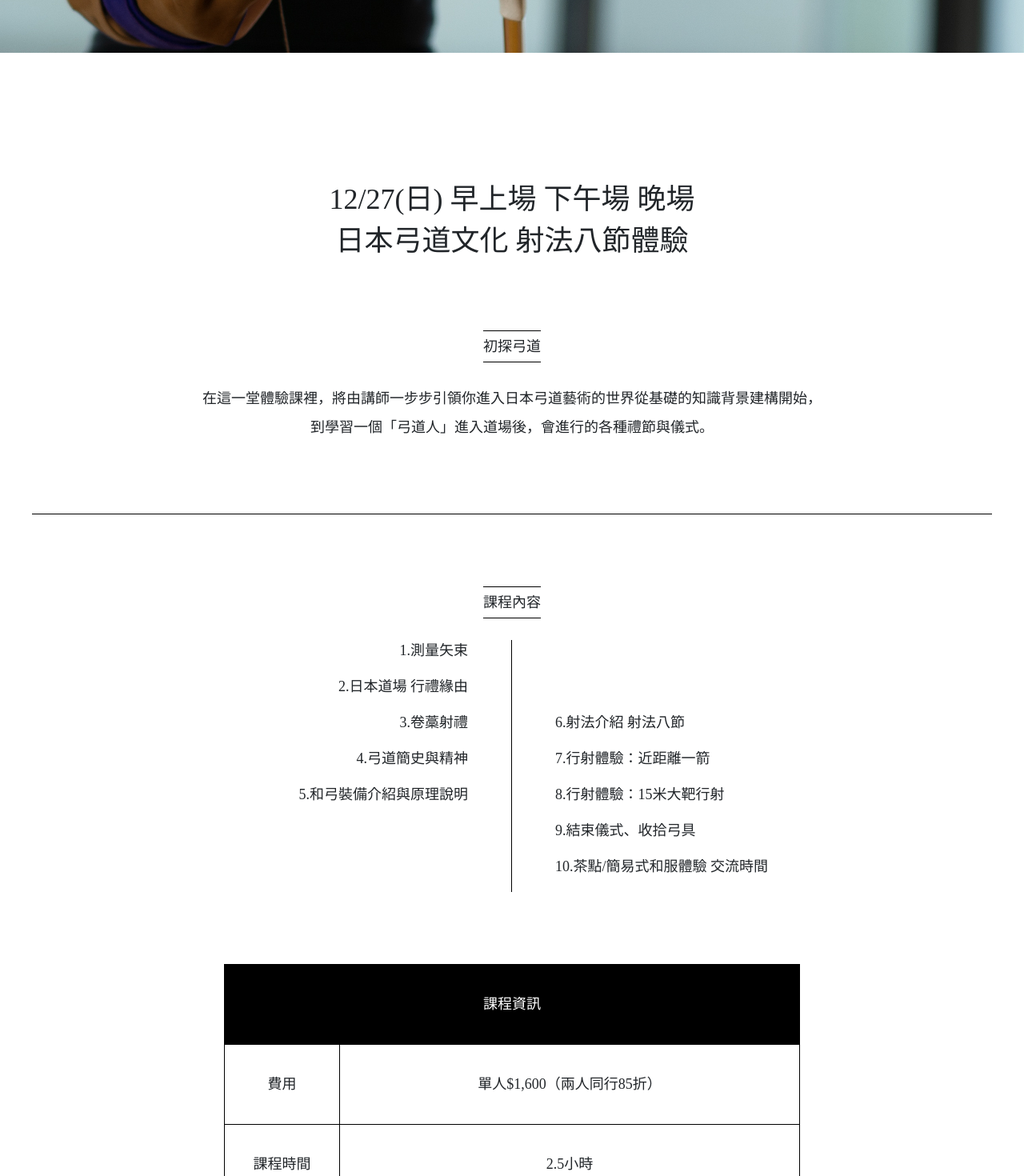
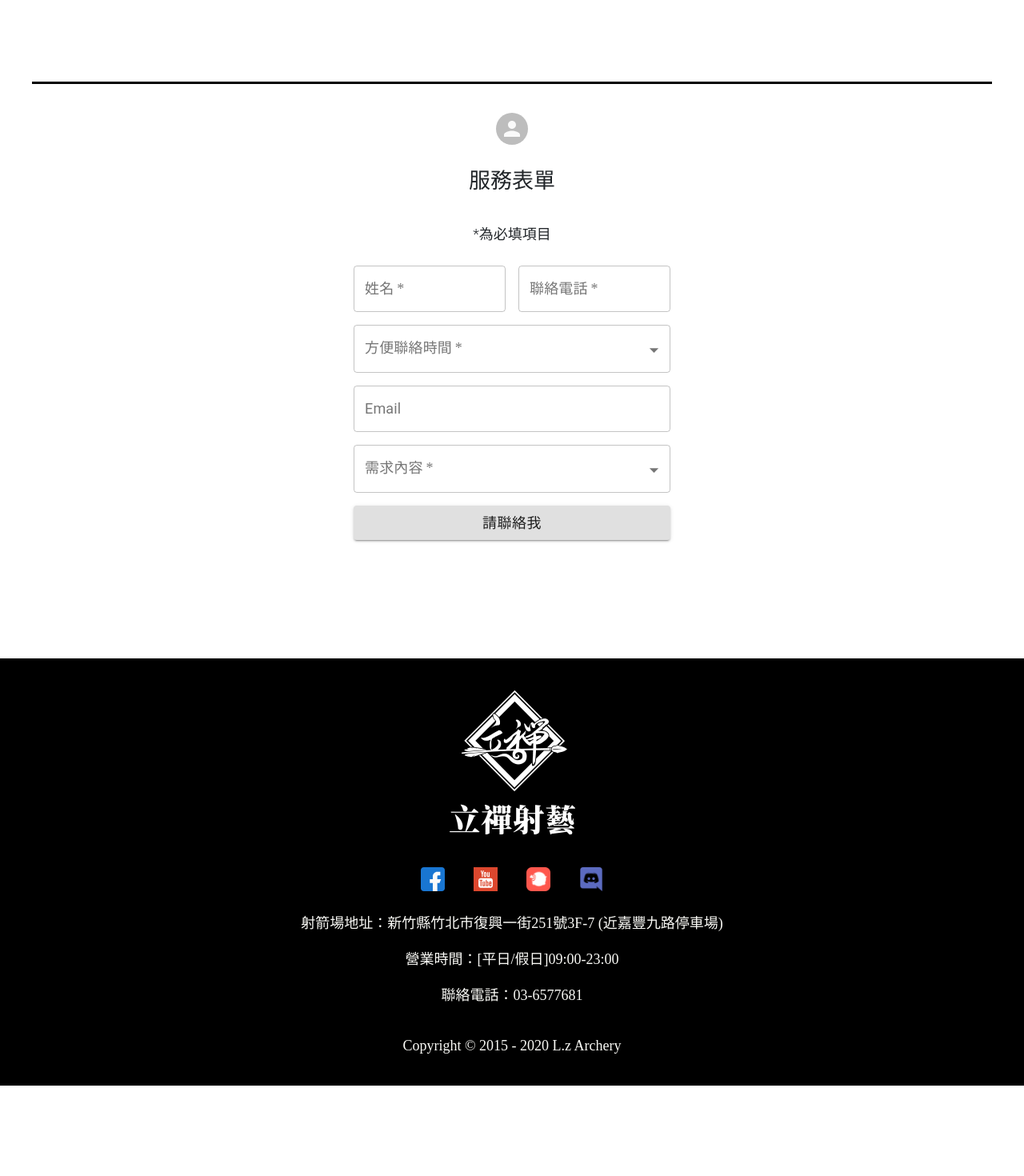
Before and after one commit to marketingcrespirit/lzarcheryhomepagefront, a Next.js app: page /experiences/kyudo in a window 1280 px wide. Shown: the part 1330-2800 px from the top of the page at 80% size. After the commit the page ends 2687 px from the top, so only its background shows below. Built offline with nearby package versions, Linux system fonts and the light colour scheme; a web font is replaced by a local one.

Commit message:
刪除和弓課程介紹內容

```diff
--- a/sections/Japanese.js
+++ b/sections/Japanese.js
@@ -10,122 +10,6 @@ export default function Experience() {
         <p>手持弓矢，在寬敞明亮的場館中、禮敬於心，深深鞠躬，雜念在吐息之中如煙飄散。</p>
         <p>身著上白下黑的衣裝、威儀凜然；徐行至射位，一步步牢實的完成射法八節，清亮的弦音起落，恭敬、莊嚴。充滿自信的人們，是場館中最美的風景。</p>
         <p>即使日子裡的繁忙，壓得我們忘了怎麼關心自己；但在弓道裡，透過弓與箭，總能自然而然的導引，靜觀內在的情緒、身體，甚至每一口呼吸。</p>
-        <p>在2020的尾端，來立禪紀錄下最美好的自己。 </p>
-        <p>（課後提供簡易式和服體驗與茶點時間，歡迎與好友同行體驗。）</p>
-      </div>
-
-      <TitleTag title="課程內容" bgNumber={10} />
-      <div className={styles.bodyWrapper}>
-        <div className={styles.bodyTitle}>
-          <div className={styles.bodyTitleTxt}>
-            <h2>12/27(日) 早上場 下午場 晚場</h2>
-            <h2>日本弓道文化 射法八節體驗</h2>
-          </div>
-          <div>
-            <div>
-              <div className={styles.subtitle}>
-                <p>初探弓道</p>
-              </div>
-              <p>在這一堂體驗課裡，將由講師一步步引領你進入日本弓道藝術的世界從基礎的知識背景建構開始，到學習一個「弓道人」進入道場後，會進行的各種禮節與儀式。</p>
-            </div>
-          </div>
-        </div>
-
-        <div>
-          <div className={styles.subtitle}>
-            <p>課程內容</p>
-          </div>
-          <div className={styles.classContent}>
-            <div className={styles.classContentLeft}>
-              <p>1.測量矢束</p>
-              <p>2.日本道場 行禮緣由</p>
-              <p>3.卷藁射禮</p>
-              <p>4.弓道簡史與精神</p>
-              <p>5.和弓裝備介紹與原理說明</p>
-            </div>
-            <div className={styles.classContentRight}>
-              <p>6.射法介紹 射法八節</p>
-              <p>7.行射體驗：近距離一箭</p>
-              <p>8.行射體驗：15米大靶行射</p>
-              <p>9.結束儀式、收拾弓具</p>
-              <p>10.茶點/簡易式和服體驗 交流時間</p>
-            </div>
-          </div>
-        </div>
-
-        <div className={styles.tables}>
-          <table className={styles.tg}>
-            <tbody>
-              <tr>
-                <td className={`${styles.tgC3ow} ${styles.dark}`} colSpan="2">
-                  課程資訊
-                </td>
-              </tr>
-              <tr>
-                <td className={`${styles.tgC3ow} ${styles.left}`}>費用</td>
-                <td className={styles.tgBaqh}>單人$1,600（兩人同行85折）</td>
-              </tr>
-              <tr>
-                <td className={`${styles.tgC3ow} ${styles.left}`}>課程時間</td>
-                <td className={styles.tgBaqh}>2.5小時</td>
-              </tr>
-              <tr>
-                <td className={`${styles.tgC3ow} ${styles.left}`}>人數限制</td>
-                <td className={styles.tgBaqh}>至多15人</td>
-              </tr>
-              <tr>
-                <td className={`${styles.tgC3ow} ${styles.left}`}>場次</td>
-                <td className={styles.tgBaqh}>{`早場09:30-12:00 \n  午場14:30-17:00  \n 晚場18:30-21:00`}</td>
-              </tr>
-              <tr>
-                <td className={`${styles.tgC3ow} ${styles.left}`}>地點</td>
-                <td className={styles.tgBaqh}>立禪射藝（新竹縣竹北市復興一街251號3F-7）</td>
-              </tr>
-            </tbody>
-          </table>
-        </div>
-
-        <div>
-          <div className={styles.subtitle}>
-            <p>師資介紹</p>
-          </div>
-          <div className={styles.teacherWrapper}>
-            <div className={styles.teacherImgWrapper}>
-              <img src="/assets/images/teacher.jpg" />
-            </div>
-            <div className={styles.teacherTxtWrapper}>
-              <div className={styles.teacherHeadWrapper}>
-                <h2>
-                  談献華
-                  <span>
-                    <small>{`  老師`}</small>
-                  </span>
-                </h2>
-                <h2>全日本弓道連盟五段</h2>
-              </div>
-
-              <div className={styles.teacherContentWrapper}>
-                <p>前台灣弓道協會理事長，任內帶領台灣代表隊以監督兼選手身份，取得2018第三屆世界弓道大會第二名。</p>
-                <p>國際講習會、活動經歷豐富，也曾在2015香港弓道親善交流射會中以最高中靶率取得優勝。</p>
-                <p>理事長期間推薦南非弓道連盟、香港弓道協會加入國際弓道連盟，積極參與國際弓道發展，曾任台灣弓道協會、教學長、活動長、常務理、監事歷練完整。</p>
-              </div>
-            </div>
-          </div>
-        </div>
-      </div>
-      <TitleTag title="課前須知" bgNumber={11} />
-      <div className={styles.bottomWrapper}>
-        <div className={styles.subtitle}>
-          <p>課前須知</p>
-        </div>
-        <ol>
-          <li>服裝請著上白下黑。 </li>
-          <li>體驗課前請將手鍊、手錶、耳環等飾品取下，長髮者需將頭髮束起。 </li>
-          <li>體驗課期間需脫鞋上課，場內提供一次性白色襪子。 </li>
-          <li>體驗課期間，場內提供公用之弓、矢與專用手套等用具。 </li>
-          <li>進入場內請遵循教練指示，拔箭同進退、勿放空弦。</li>
-          <li>此課程僅專注於讓學員體驗弓道文化之美，課程後若有興趣深入瞭解，將再視需求為您安排進階的課程與規劃。</li>
-        </ol>
       </div>
 
       <div className={styles.linkWrapper}>
```
